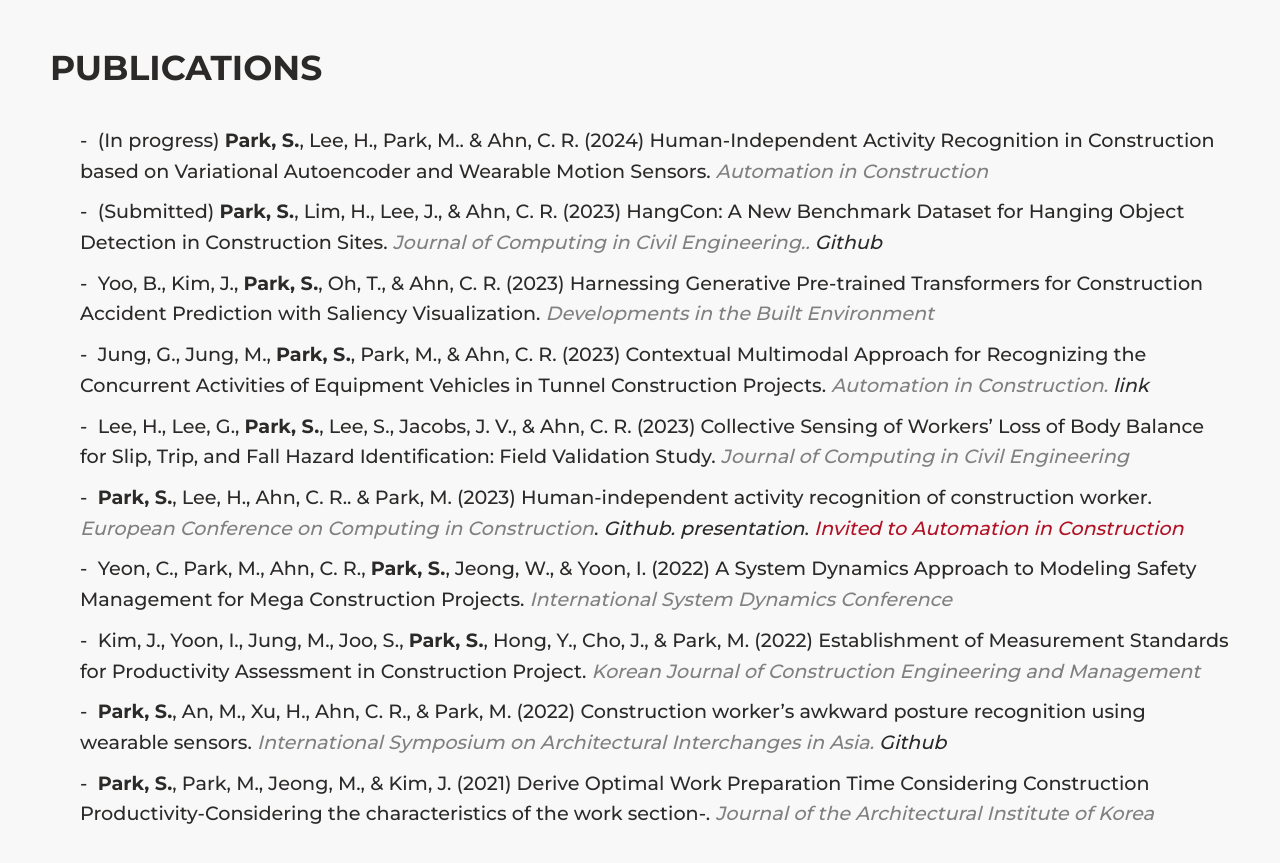
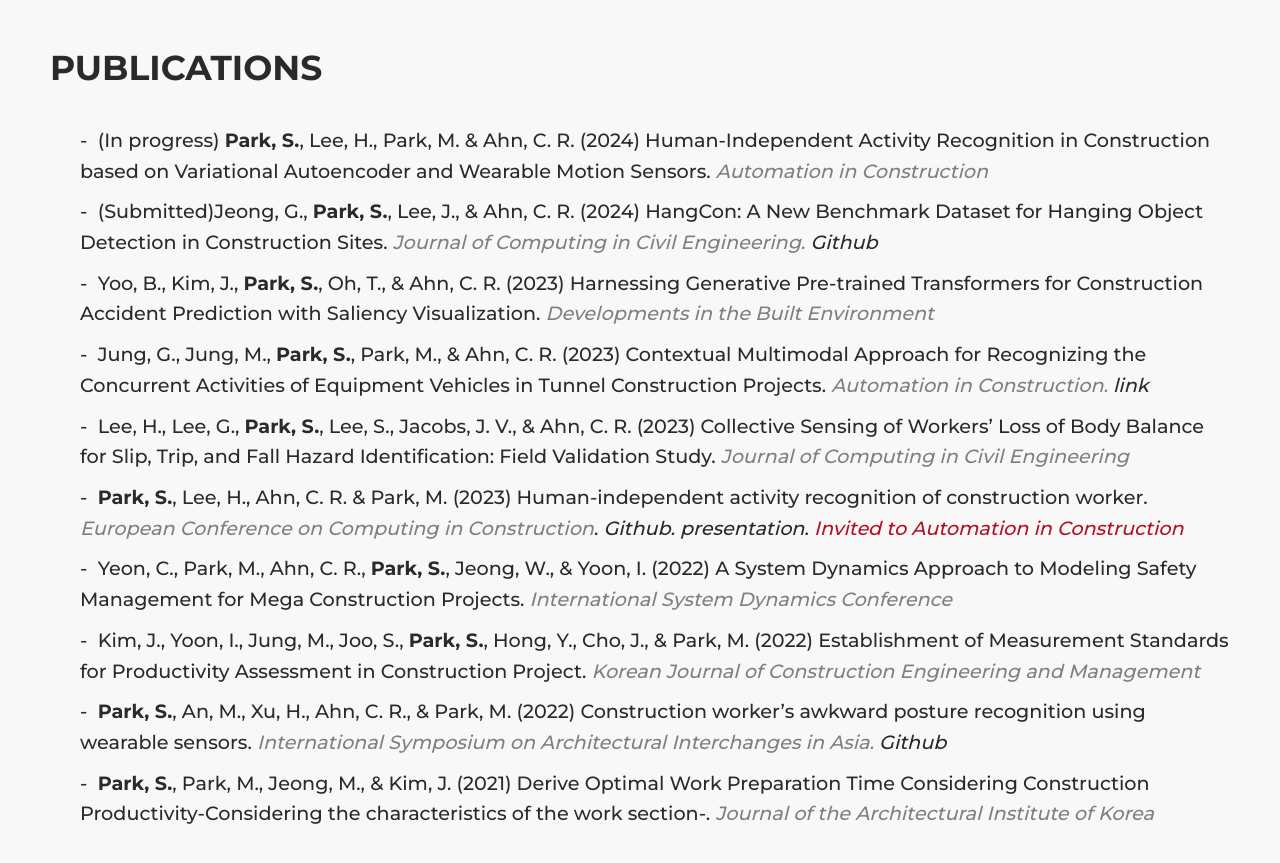
Before and after one commit to separk-1/separk-1.github.io, a plain HTML site: page index.html in a window 1280 px wide. Shown: the part 2080-2943 px from the top of the page. Drawn offline with nearby package versions, Linux system fonts and the light colour scheme.

Commit message:
update papers

```diff
--- a/index.html
+++ b/index.html
@@ -112,12 +112,12 @@
 
     <section id="publication">
         <h2>PUBLICATIONS</h2>
-        <p>-&nbsp;&nbsp;(In progress) <b>Park, S.</b>, Lee, H., Park, M.. & Ahn, C. R. (2024) Human-Independent Activity Recognition in Construction based on Variational Autoencoder and Wearable Motion Sensors. <i style="color:#808080;">Automation in Construction</i></p>
-        <p>-&nbsp;&nbsp;(Submitted) <b>Park, S.</b>, Lim, H., Lee, J., & Ahn, C. R. (2023) HangCon: A New Benchmark Dataset for Hanging Object Detection in Construction Sites. <i style="color:#808080;">Journal of Computing in Civil Engineering.. </i>  <a href="https://github.com/separk-1/HOD" target="_blank"><i>Github</i></a></p>
+        <p>-&nbsp;&nbsp;(In progress) <b>Park, S.</b>, Lee, H., Park, M. & Ahn, C. R. (2024) Human-Independent Activity Recognition in Construction based on Variational Autoencoder and Wearable Motion Sensors. <i style="color:#808080;">Automation in Construction</i></p>
+        <p>-&nbsp;&nbsp;(Submitted)Jeong, G., <b>Park, S.</b>, Lee, J., & Ahn, C. R. (2024) HangCon: A New Benchmark Dataset for Hanging Object Detection in Construction Sites. <i style="color:#808080;">Journal of Computing in Civil Engineering. </i>  <a href="https://github.com/separk-1/HOD" target="_blank"><i>Github</i></a></p>
         <p>-&nbsp;&nbsp;Yoo, B., Kim, J., <b>Park, S.</b>, Oh, T., & Ahn, C. R. (2023) Harnessing Generative Pre-trained Transformers for Construction Accident Prediction with Saliency Visualization. <i style="color:#808080;">Developments in the Built Environment</i></p>
         <p>-&nbsp;&nbsp;Jung, G., Jung, M., <b>Park, S.</b>, Park, M., & Ahn, C. R. (2023) Contextual Multimodal Approach for Recognizing the Concurrent Activities of Equipment Vehicles in Tunnel Construction Projects. <i style="color:#808080;">Automation in Construction.</i> <a href="https://www.sciencedirect.com/science/article/abs/pii/S0926580523004557?CMX_ID=&SIS_ID=&dgcid=STMJ_AUTH_SERV_PUBLISHED&utm_acid=265985696&utm_campaign=STMJ_AUTH_SERV_PUBLISHED&utm_in=DM431241&utm_medium=email&utm_source=AC_" target="_blank"><i>link</i></a></p>
         <p>-&nbsp;&nbsp;Lee, H., Lee, G., <b>Park, S.</b>, Lee, S., Jacobs, J. V., & Ahn, C. R. (2023) Collective Sensing of Workers’ Loss of Body Balance for Slip, Trip, and Fall Hazard Identification: Field Validation Study. <i style="color:#808080;">Journal of Computing in Civil Engineering</i></p>
-        <p>-&nbsp;&nbsp;<b>Park, S.</b>, Lee, H., Ahn, C. R.. & Park, M. (2023) Human-independent activity recognition of construction worker. <i style="color:#808080;">European Conference on Computing in Construction</i>. <a href="https://github.com/separk-1/DA" target="_blank"><i>Github. </i></a> <a href="https://ec-3.org/publications/conference/paper/?id=EC32023_317" target="_blank"><i>presentation</i></a>. <span style="color: #B11226"><i>Invited to Automation in Construction</i></span></p>
+        <p>-&nbsp;&nbsp;<b>Park, S.</b>, Lee, H., Ahn, C. R. & Park, M. (2023) Human-independent activity recognition of construction worker. <i style="color:#808080;">European Conference on Computing in Construction</i>. <a href="https://github.com/separk-1/DA" target="_blank"><i>Github. </i></a> <a href="https://ec-3.org/publications/conference/paper/?id=EC32023_317" target="_blank"><i>presentation</i></a>. <span style="color: #B11226"><i>Invited to Automation in Construction</i></span></p>
         <p>-&nbsp;&nbsp;Yeon, C., Park, M., Ahn, C. R., <b>Park, S.</b>, Jeong, W., & Yoon, I. (2022) A System Dynamics Approach to Modeling Safety Management for Mega Construction Projects. <i style="color:#808080;">International System Dynamics Conference</i></p>
         <p>-&nbsp;&nbsp;Kim, J., Yoon, I., Jung, M., Joo, S., <b>Park, S.</b>, Hong, Y., Cho, J., & Park, M. (2022) Establishment of Measurement Standards for Productivity Assessment in Construction Project. <i style="color:#808080;">Korean Journal of Construction Engineering and Management</i></p>
         <p>-&nbsp;&nbsp;<b>Park, S.</b>, An, M., Xu, H., Ahn, C. R., & Park, M. (2022) Construction worker’s awkward posture recognition using wearable sensors. <i style="color:#808080;">International Symposium on Architectural Interchanges in Asia.</i> <a href="https://github.com/separk-1/CMPE" target="_blank"><i>Github</i></a></p>
```
